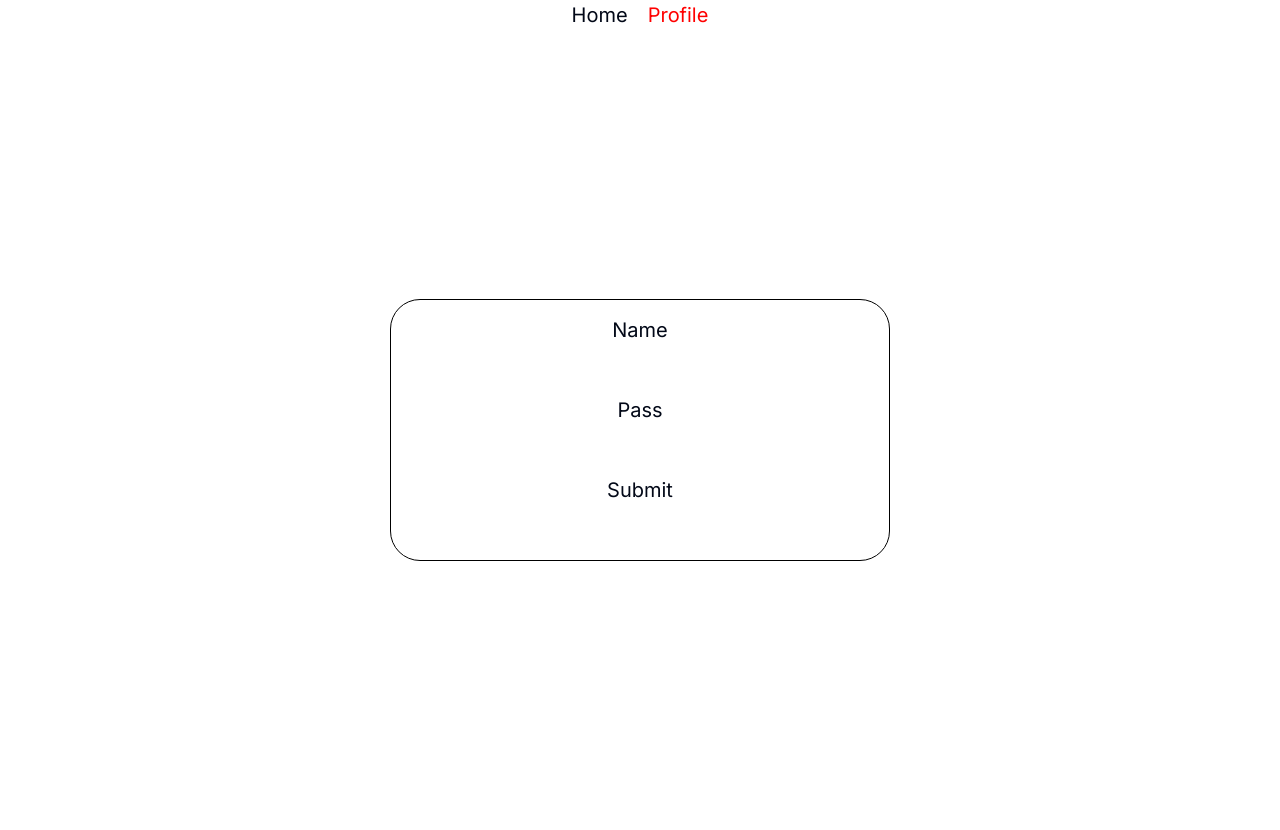
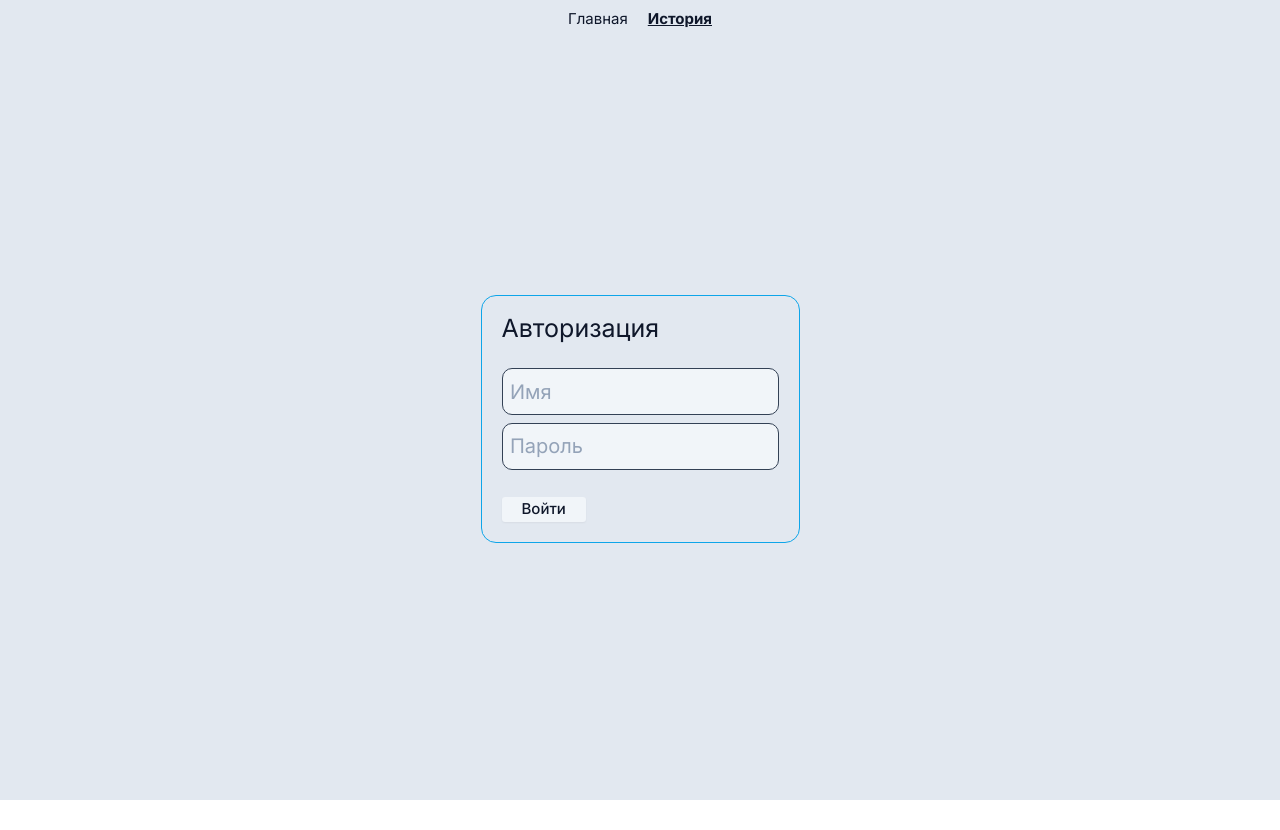
Before and after one commit to alex-yte/visarun, a Next.js app: page /pages/login in a window 1280 px wide. After the commit the page ends 800 px from the top, so only its background shows below. Built offline with nearby package versions, Linux system fonts and the light colour scheme.

Commit message:
style adjustments

```diff
--- a/src/app/components/datepicker.jsx
+++ b/src/app/components/datepicker.jsx
@@ -67,22 +67,20 @@ export default function DatePicker() {
         >
           <CalendarIcon className="mr-2 h-[1.8rem] w-[1.8rem]" />
 
-          {date ? format(date, "d MMMM yyyy", { locale: ru }) : <span>Дата въезда</span>}
+          {date ? format(date, "ccc d MMM yy", { locale: ru }) : <span>Дата въезда</span>}
         </Button>
       </PopoverTrigger>
       <PopoverContent className="w-auto text-[3rem] p-[0.5rem]">
         <Calendar
+            showOutsideDays={true}
+            weekStartsOn= {1}
+            locale={ru}
             mode="single"
             selected={date}
             onSelect={(selectedDate) => { setDate(selectedDate); getLastDay(selectedDate); }}
             initialFocus
             className="flex w-full h-full border rounded-md"
             classNames={{
-            // months: "flex w-full flex-col sm:flex-row space-y-4 sm:space-x-4 sm:space-y-0 flex-1",
-            // month: "space-y-4 w-full flex flex-col",
-            // caption_label: "text-lg",
-            // table: "w-full h-full border-collapse space-y-1",
-            // row: "w-full mt-2",
                 head_cell: "text-[1.5rem] w-16 rounded-sm",
                 caption_label: "text-[1.5rem]",
                 day: "text-lg w-16 h-16 rounded-sm",
--- a/src/app/components/menu.jsx
+++ b/src/app/components/menu.jsx
@@ -10,10 +10,10 @@ export default function Menu() {
 
     return (
         <nav className={styles.nav} role="navigation">
-            <ul className={styles.navigation} role="navigation">
+            <ul className={styles.navigation + ' ' + 'py-3 text-[1.5rem]'} role="navigation">
                 <li>
                     <Link href="/" className={` ${styles.link} ${pathname === '/' ? `${styles.active}` : ''}`}>
-                        Home
+                        Главная
                     </Link>
                 </li>
                 {/* <li>
@@ -28,7 +28,7 @@ export default function Menu() {
                 </li> */}
                 <li>
                     <Link href="/pages/login" className={` ${styles.link} ${pathname === '/pages/login' ? `${styles.active}` : ''}`}>
-                        Profile
+                        История
                     </Link>
                 </li>
             </ul>
--- a/src/app/components/menu.module.css
+++ b/src/app/components/menu.module.css
@@ -10,10 +10,12 @@
     align-items: center;
     justify-content: center;
     gap: 20px;
-    font-size: 2rem;
+    /* font-size: 2rem; */
 }
 .link{
 }
 .link.active{
-    color: red;
+    /* color: red; */
+    font-weight: bold;
+    text-decoration: underline;
 }
--- a/src/app/home.js
+++ b/src/app/home.js
@@ -1,12 +1,10 @@
-// 'use client';
-// import Link from "next/link";
 
 import DatePicker from "./components/datepicker";
 
 export default function Home({ data }) {
 
   return (
-    <main className="flex min-h-screen flex-col items-center justify-center gap-8 p-10">
+    <main className="flex flex-grow flex-col items-center justify-center gap-8 p-10">
       <section className='container text-center'>
         <h1>Калькулятор безвиза с Сербией</h1>
       </section>
--- a/src/app/page.js
+++ b/src/app/page.js
@@ -5,7 +5,7 @@ import Menu from './components/menu';
 export default async function Page() {
 
   return (
-    <section className='bg-slate-400'>
+    <section className='bg-slate-200 dark:bg-slate-950 text-slate-900 dark:text-slate-300 h-screen flex flex-col'>
       <Menu/>
       <Home/>
     </section>
--- a/src/app/pages/login/page.jsx
+++ b/src/app/pages/login/page.jsx
@@ -1,19 +1,32 @@
+import { Button } from '@/app/ui/button';
 import Menu from '../../components/menu';
 import style from './page.module.css';
 
 
 export default function Page(){
 	return (
-		<main>
+		<main className='bg-slate-200 dark:bg-slate-950 text-slate-900 dark:text-slate-300 h-screen flex flex-col'>
 			<Menu />
-			<div className={style.page + ' ' + 'flex min-h-screen flex-col items-center justify-center gap-8 p-10'}>
-				<form className={style.form} action="">
-					<label htmlFor="name">Name</label>
-					<input type="text" name="" id="name" />
-					<label htmlFor="pass">Pass</label>
-					<input type="password" name="" id="pass" />
-					<label htmlFor="submit">Submit</label>
-					<input type="submit" value="" id="submit" />
+			<div className='flex flex-col items-center justify-center text-[2rem] flex-grow'>
+				<form className='flex flex-col items-start gap-3 p-8 border border-solid border-sky-500 rounded-3xl' action="">
+
+					<h1 className='text-[2.5rem] text-slate-900 dark:text-slate-300 mb-8'>Авторизация</h1>
+
+					<input
+						type="text"
+						name=""
+						id="name"
+						placeholder='Имя'
+						className='bg-slate-100 placeholder:text-slate-400 dark:placeholder:text-slate-900  dark:bg-slate-400 text-slate-900 p-3 rounded-2xl border border-slate-700 dark:border-slate-200' />
+
+					<input
+						type="password"
+						name=""
+						id="pass"
+						placeholder='Пароль'
+						className='bg-slate-100 placeholder:text-slate-400 dark:placeholder:text-slate-900 dark:bg-slate-400 text-slate-900 p-3 rounded-2xl border border-slate-700 dark:border-slate-200'/>
+
+					<Button type='submit' variant='secondary' size='lg' className='mt-8 text-[1.5rem] flex flex-row-reverse'>Войти</Button>
 				</form>
 			</div>
 		</main>
--- a/src/app/pages/login/page.module.css
+++ b/src/app/pages/login/page.module.css
@@ -1,4 +1,4 @@
-.page{
+/* .page{
     padding: 10px;
     font-size: 2rem;
     display: flex;
@@ -11,8 +11,5 @@
     flex-direction: column;
     align-items: center;
     gap: 10px;
-    width: clamp(300px, 100%, 500px);
-    border: 1px solid black;
-    border-radius: 30px;
     padding: 15px;
-}
+} */
--- a/src/app/ui/calendar.jsx
+++ b/src/app/ui/calendar.jsx
@@ -18,7 +18,7 @@ function Calendar({
     (<DayPicker
       showOutsideDays={showOutsideDays}
       className={cn("p-3", className)}
-      locale={ru}
+      // locale={ru}
       classNames={{
         months: "flex flex-col sm:flex-row space-y-4 sm:space-x-4 sm:space-y-0",
         month: "space-y-4",
--- a/tailwind.config.js
+++ b/tailwind.config.js
@@ -1,6 +1,6 @@
 /** @type {import('tailwindcss').Config} */
 module.exports = {
-    darkMode: ['class'],
+    darkMode: 'media',
     content: [
     './src/pages/**/*.{js,ts,jsx,tsx,mdx}',
     './src/components/**/*.{js,ts,jsx,tsx,mdx}',
```
Also changed, not shown: components.json. Lines whose indentation alone changed are shown as unchanged.
